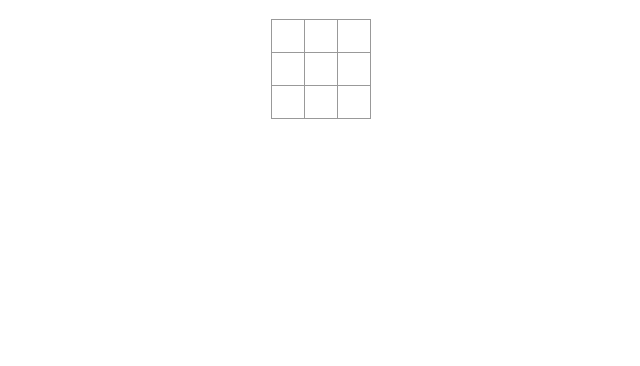
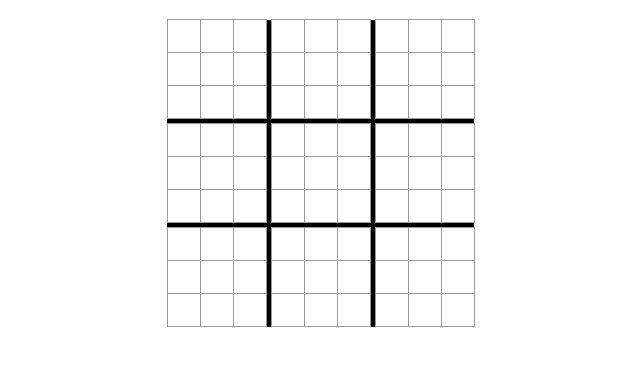
Before and after one commit to LuckyRathore911/Triweb-Learning, a React (Create React App) app in the folder Projects/tic-tac-toe/: page / in a window 1280 px wide. Shown: the top 366 px of the page, without its empty margins (320-960 px from the left). Built offline with nearby package versions, Linux system fonts and the light colour scheme.

Commit message:
created a parent tic-tac-toe layout

```diff
--- /dev/null
+++ b/Projects/tic-tac-toe/src/ParentBoard.jsx
@@ -0,0 +1,26 @@
+import ChildBoard from "./ChildBoard";
+
+export default function ParentBoard() {
+  return (
+    <>
+      <div className="parent-row">
+        <div className="border-right border-bottom"><ChildBoard /></div>
+        <div className="border-right border-bottom"><ChildBoard /></div>
+        <div className="border-bottom"><ChildBoard /></div>
+      </div>
+
+      <div className="parent-row">
+        <div className="border-right border-bottom"><ChildBoard /></div>
+        <div className="border-right border-bottom"><ChildBoard /></div>
+        <div className="border-bottom"><ChildBoard /></div>
+      </div>
+
+      <div className="parent-row">
+        <div className="border-right"><ChildBoard /></div>
+        <div className="border-right"><ChildBoard /></div>
+        <div><ChildBoard /></div>
+      </div>
+
+    </>
+  );
+}
--- a/Projects/tic-tac-toe/src/index.css
+++ b/Projects/tic-tac-toe/src/index.css
@@ -13,20 +13,22 @@ justify-content: center;
 .square {
 background: #fff;
 border: 1px solid #999;
+height: 34px;
+width: 34px;
 float: left;
 font-size: 24px;
 font-weight: bold;
-line-height: 34px;
-height: 34px;
+/* line-height: 34px; */
 margin-right: -1px;
 margin-top: -1px;
 padding: 0;
 text-align: center;
-width: 34px;
 }
 
 .status{
 border: none;
+padding: 48px;
+padding: 48px;
 }
 
 .board-row {
@@ -38,3 +40,15 @@ display: table;
 .status {
 margin-bottom: 10px;
 }
+
+.parent-row{
+  display:flex;
+}
+
+.border-bottom{
+    border-bottom: 5px black solid;
+    /* height: 250px; */
+}
+.border-right{
+    border-right: 5px black solid;
+}
--- a/Projects/tic-tac-toe/src/index.js
+++ b/Projects/tic-tac-toe/src/index.js
@@ -1,11 +1,11 @@
-import React from 'react';
-import ReactDOM from 'react-dom/client';
-import './index.css';
-import App from './App';
+import React from "react";
+import ReactDOM from "react-dom/client";
+import "./index.css";
+import ParentBoard from "./ParentBoard";
 
-const root = ReactDOM.createRoot(document.getElementById('root'));
+const root = ReactDOM.createRoot(document.getElementById("root"));
 root.render(
   <React.StrictMode>
-    <App />
+    <ParentBoard />
   </React.StrictMode>
 );
```
Also changed, not shown: Projects/tic-tac-toe/src/ChildBoard.jsx (renamed from Projects/tic-tac-toe/src/App.jsx).
